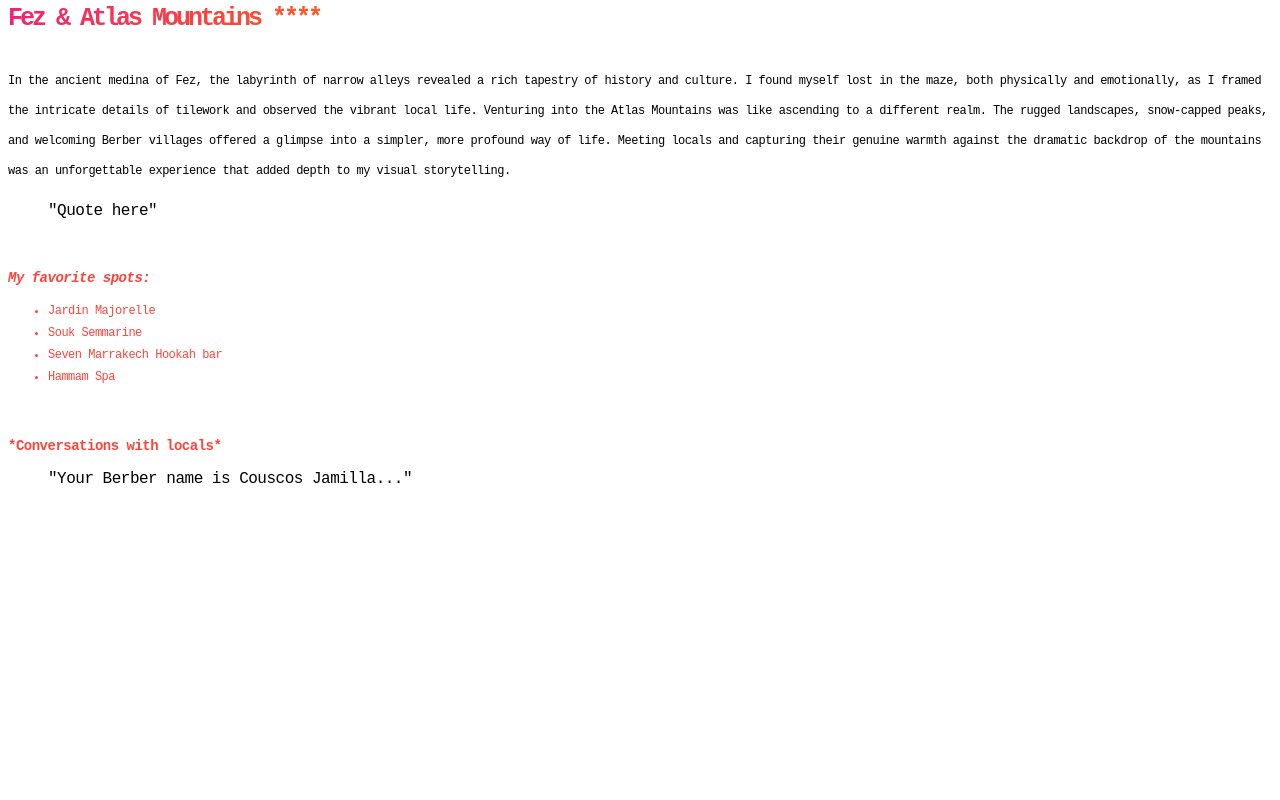
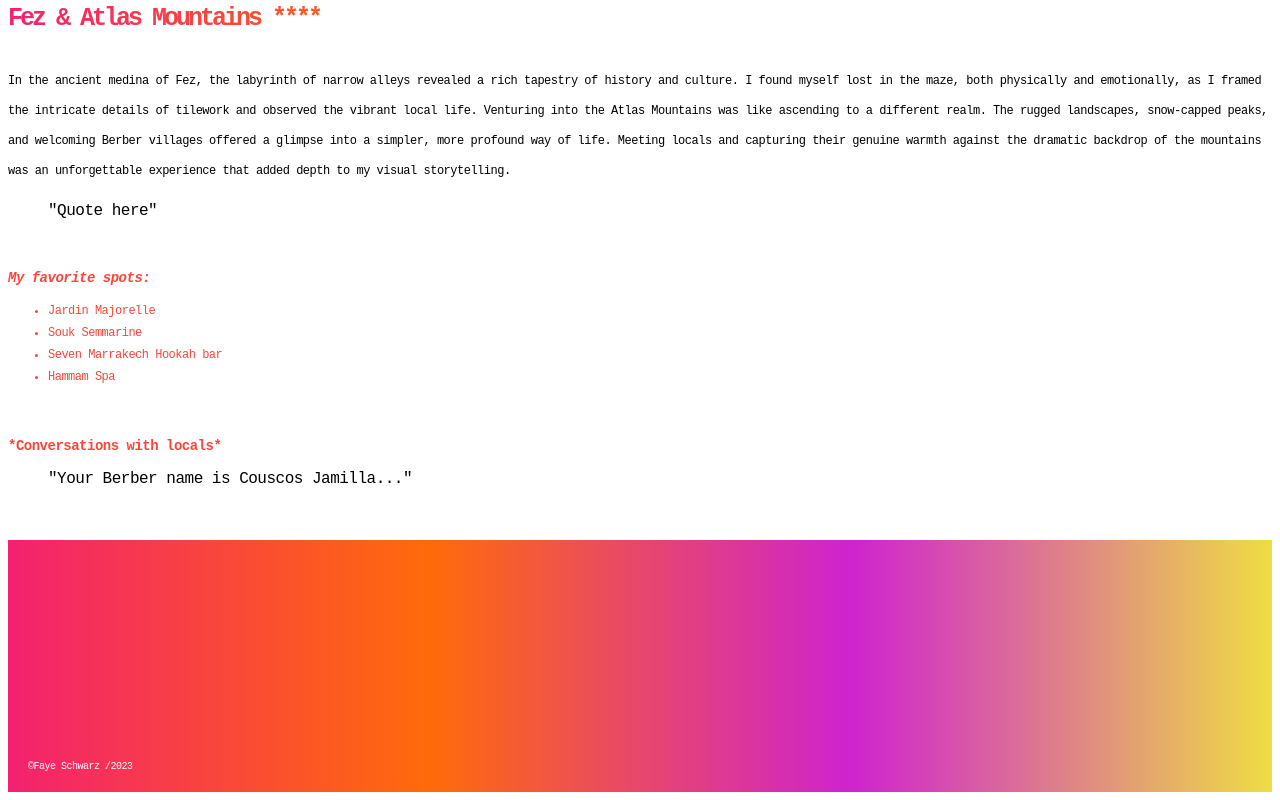
Before and after one commit to fschwarz23/harmonic-collection, a plain HTML site: page entry1.html in a window 1280 px wide. Shown: the part 1244-2044 px from the top of the page. Before the commit the page ends 1748 px from the top, so only its background shows below. Drawn offline with Linux system fonts and the light colour scheme; a web font is replaced by a local one.

Commit message:
Update entry1.html

```diff
--- a/entry1.html
+++ b/entry1.html
@@ -101,9 +101,15 @@
           <blockquote>&quot;Your Berber name is Couscos Jamilla...&quot;</blockquote>
 
 
-        </p>
-
-      </div>
+        </p></div>
+<br><br>
+<div style="background: linear-gradient(
+  to right, #f32170, #ff6b08,
+ #cf23cf, #eedd44);">
+ <br><br> <br><br> <br><br> <br><br> <br><br> <br><br>
+ <span style="color: white; font-size: 10px; padding: 20px;">&copy;Faye Schwarz /2023</span>
+ <br><br>
+ </div>
 
   </body>
 </html>
```
